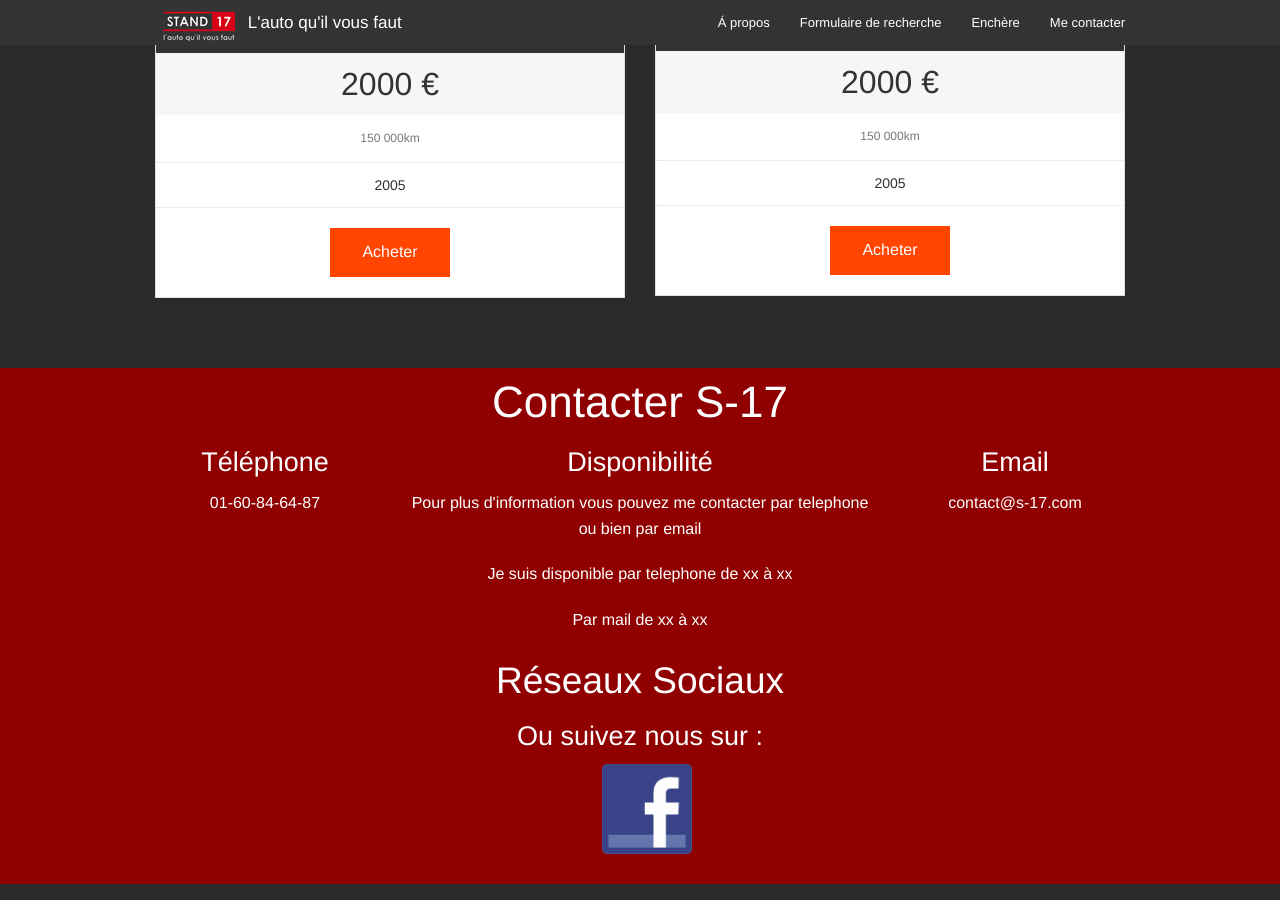
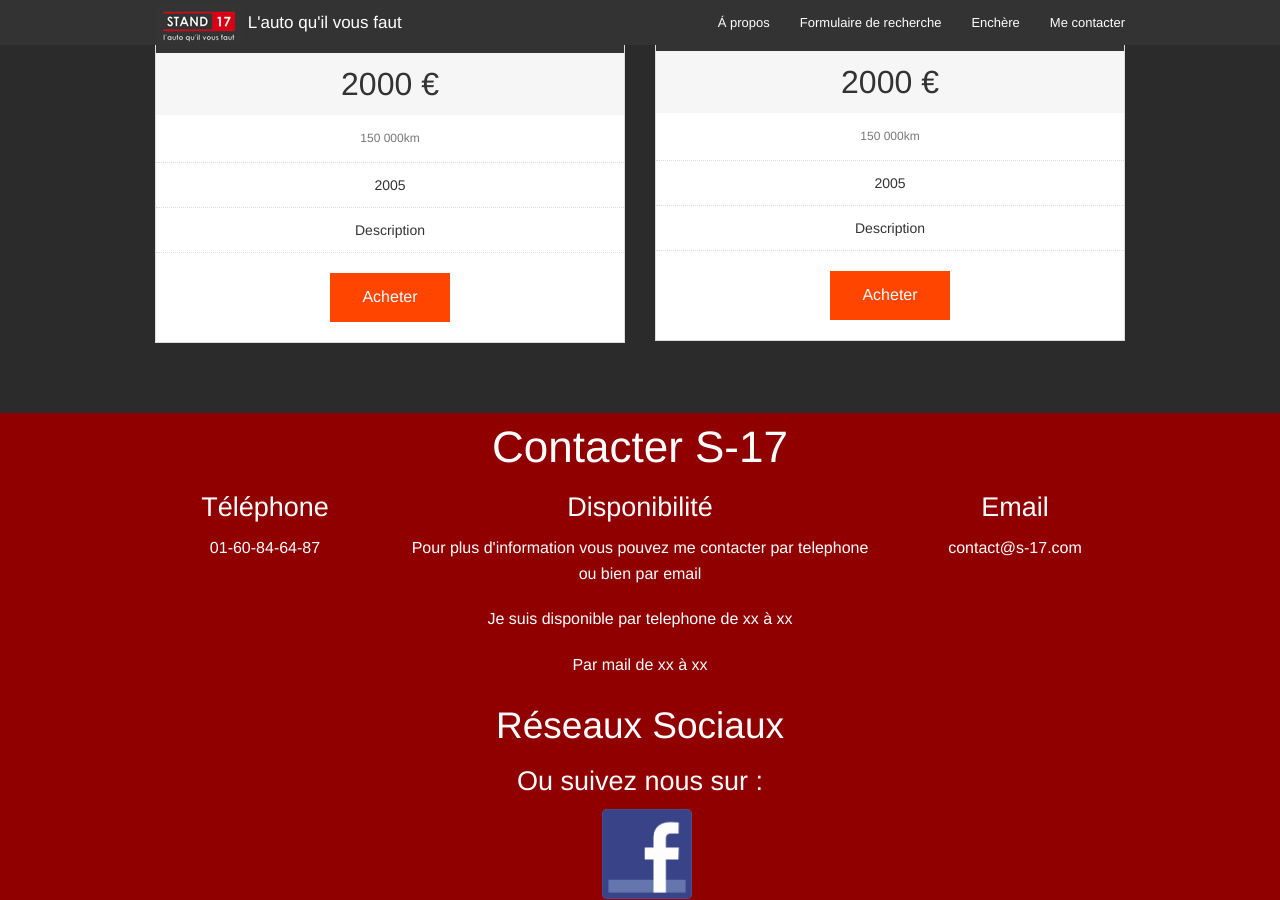
Before and after one commit to Thegeiger/S-17, a Jekyll site: the page built from index.html, in a window 1280 px wide and 900 px high, scrolled down 3689 px. Built offline with Jekyll 4.4.1, drawn with Linux system fonts in a browser that asks for light colours.

Commit message:
Updated 'index.html' via CloudCannon

```diff
--- a/index.html
+++ b/index.html
@@ -719,6 +719,7 @@ enchere:
                   <li class="price editable">2000 €</li>
                   <li class="description editable">150 000km</li>
                   <li class="bullet-item editable">2005</li>
+                  <li class="bullet-item editable">Description</li>
                   <li class="cta-button"><a class="button editable" href="#">Acheter</a></li>
                 </ul>
               </div>
@@ -731,6 +732,7 @@ enchere:
                   <li class="price editable">2000 €</li>
                   <li class="description editable">150 000km</li>
                   <li class="bullet-item editable">2005</li>
+                  <li class="bullet-item editable">Description</li>
                   <li class="cta-button"><a class="button editable" href="#">Acheter</a></li>
                 </ul>
               </div>
@@ -743,6 +745,7 @@ enchere:
                   <li class="price editable">2000 €</li>
                   <li class="description editable">150 000km</li>
                   <li class="bullet-item editable">2005</li>
+                  <li class="bullet-item editable">Description</li>
                   <li class="cta-button"><a class="button editable" href="#">Acheter</a></li>
                 </ul>
               </div>
@@ -755,6 +758,7 @@ enchere:
                   <li class="price editable">2000 €</li>
                   <li class="description editable">150 000km</li>
                   <li class="bullet-item editable">2005</li>
+                  <li class="bullet-item editable">Description</li>
                   <li class="cta-button"><a class="button editable" href="#">Acheter</a></li>
                 </ul>
               </div>
@@ -770,6 +774,7 @@ enchere:
                   <li class="price editable">2000 €</li>
                   <li class="description editable">150 000km</li>
                   <li class="bullet-item editable">2005</li>
+                  <li class="bullet-item editable">Description</li>
                   <li class="cta-button"><a class="button editable" href="#">Acheter</a></li>
                 </ul>
               </div>
@@ -782,6 +787,7 @@ enchere:
                   <li class="price editable">2000 €</li>
                   <li class="description editable">150 000km</li>
                   <li class="bullet-item editable">2005</li>
+                  <li class="bullet-item editable">Description</li>
                   <li class="cta-button"><a class="button editable" href="#">Acheter</a></li>
                 </ul>
               </div>
@@ -794,6 +800,7 @@ enchere:
                   <li class="price editable">2000 €</li>
                   <li class="description editable">150 000km</li>
                   <li class="bullet-item editable">2005</li>
+                  <li class="bullet-item editable">Description</li>
                   <li class="cta-button"><a class="button editable" href="#">Acheter</a></li>
                 </ul>
               </div>
@@ -809,6 +816,7 @@ enchere:
                   <li class="price editable">2000 €</li>
                   <li class="description editable">150 000km</li>
                   <li class="bullet-item editable">2005</li>
+                  <li class="bullet-item editable">Description</li>
                   <li class="cta-button"><a class="button editable" href="#">Acheter</a></li>
                 </ul>
               </div>
@@ -821,6 +829,7 @@ enchere:
                   <li class="price editable">2000 €</li>
                   <li class="description editable">150 000km</li>
                   <li class="bullet-item editable">2005</li>
+                  <li class="bullet-item editable">Description</li>
                   <li class="cta-button"><a class="button editable" href="#">Acheter</a></li>
                 </ul>
               </div>
@@ -836,6 +845,7 @@ enchere:
                   <li class="price editable">2000 €</li>
                   <li class="description editable">150 000km</li>
                   <li class="bullet-item editable">2005</li>
+                  <li class="bullet-item editable">Description</li>
                   <li class="cta-button"><a class="button editable" href="#">Acheter</a></li>
                 </ul>
               </div>
```
